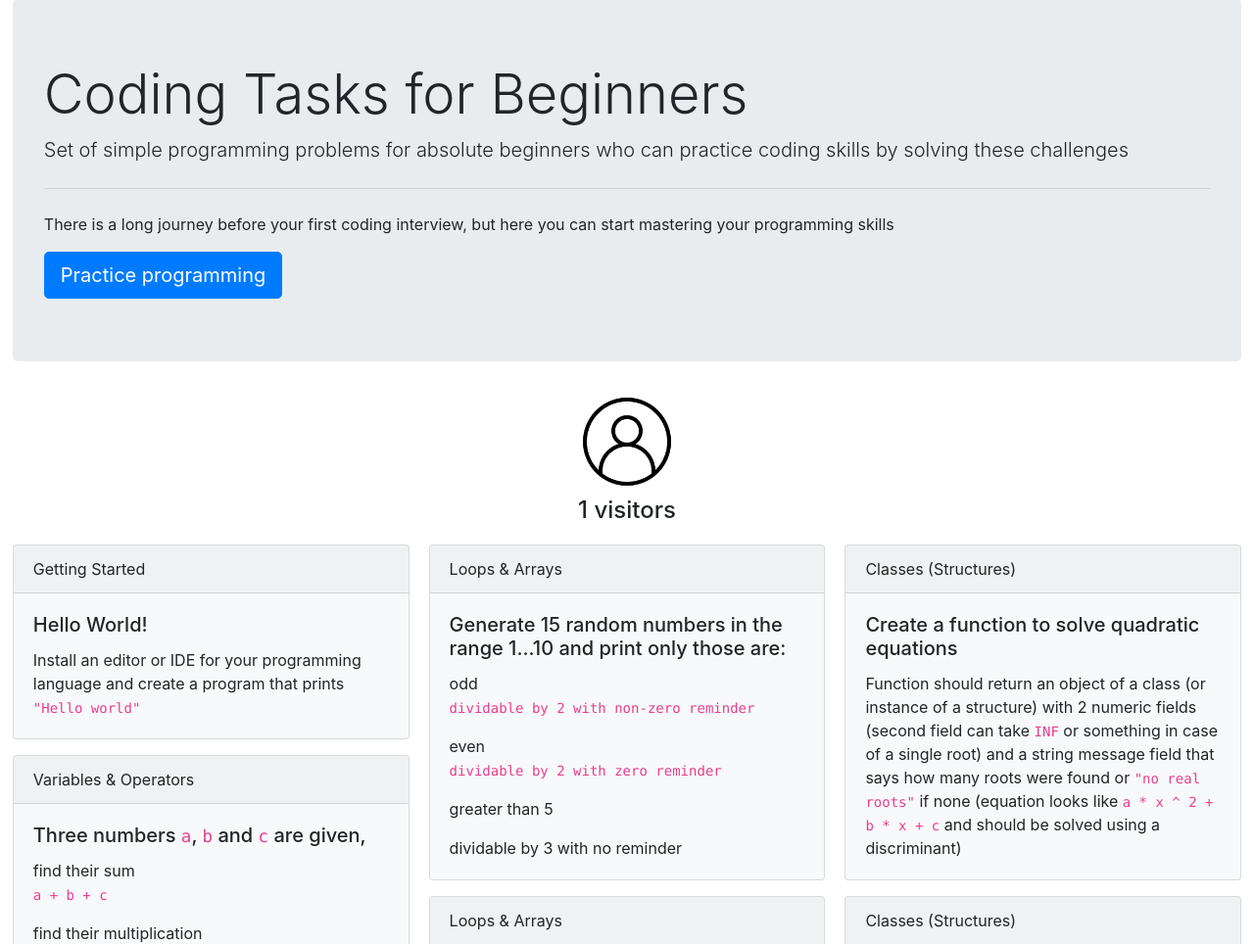
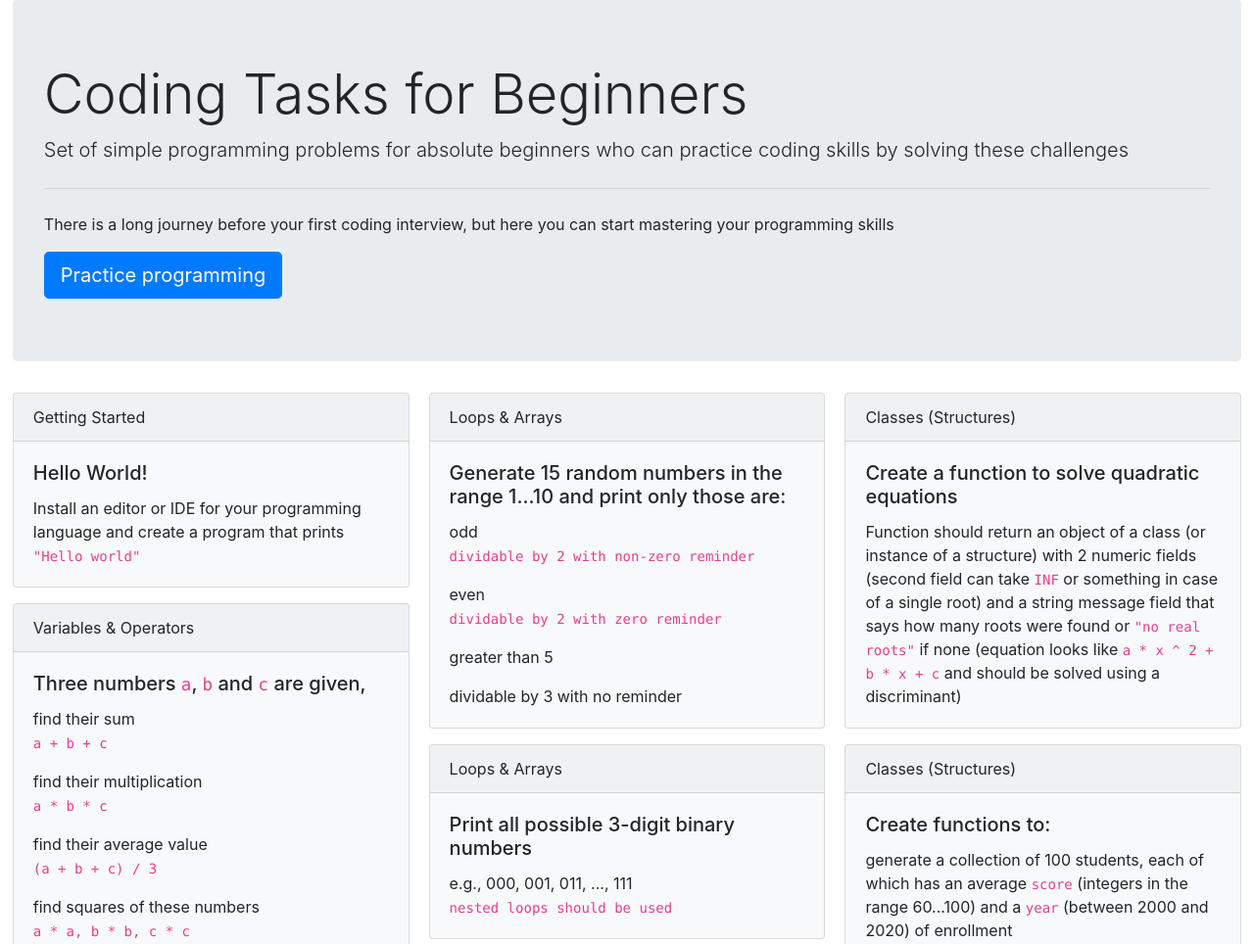
Before and after one commit to andriikopp/learntocode, a PHP site: page / in a window 1280 px wide. Shown: the part 14-978 px from the top of the page at 98% size. Run offline with PHP 8.4, Linux system fonts and the light colour scheme.

Commit message:
remove visitors counter

```diff
--- a/index.php
+++ b/index.php
@@ -32,29 +32,6 @@
         <hr class="my-4">
         <p>There is a long journey before your first coding interview, but here you can start mastering your programming skills</p>
         <a class="btn btn-primary btn-lg" href="#practice" role="button">Practice programming</a>
-    </div>
-
-    <div class="container" style="margin-bottom: 1%;">
-        <div class="row justify-content-md-center">
-            <div class="col-md-auto">
-                <a target="_blank" href="void:javascript(0);">
-                    <img src="visitors.png" alt="Visitors" height="100" />
-                </a>
-            </div>
-        </div>
-        <div class="row justify-content-md-center" style="margin-top: 0.5%;">
-            <div class="col-md-auto">
-                <?php
-                $file = 'visitors.count';
-                $visitors = intval(file_get_contents($file));
-                $visitors++;
-                file_put_contents($file, $visitors);
-                $visitors = number_format($visitors, 0, '.', ',');
-                ?>
-
-                <h4><?= $visitors  ?> visitors</h4>
-            </div>
-        </div>
     </div>
 
     <div class="card-columns" id="practice">
```
Also changed, not shown: visitors.png (deleted), 1 other file.
